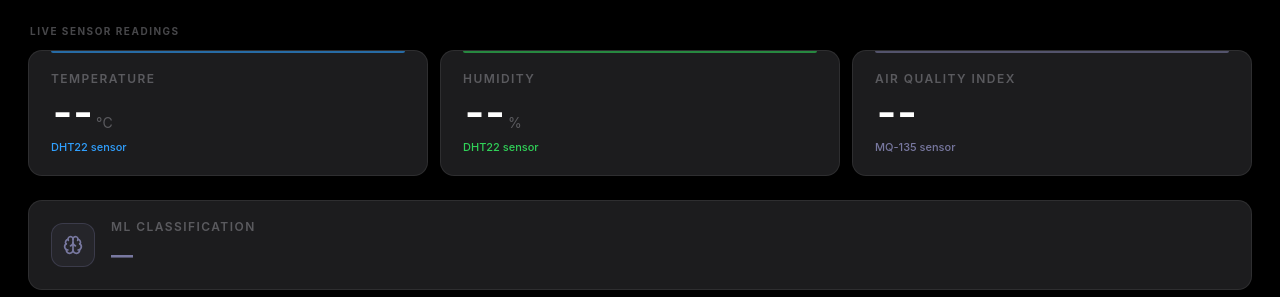
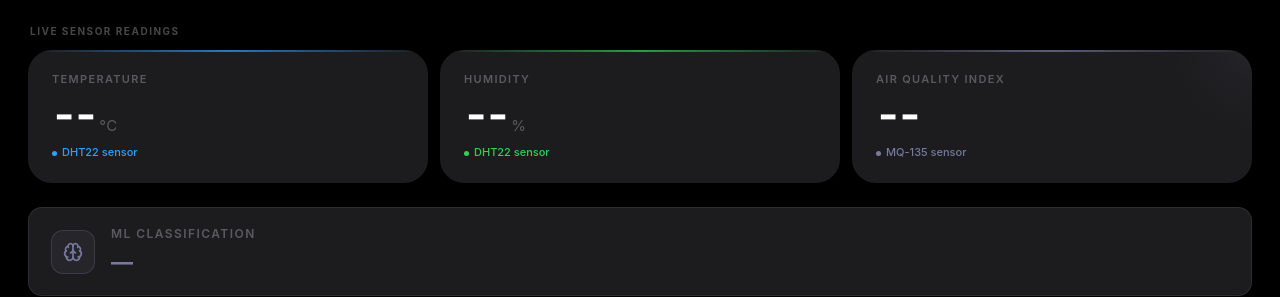
Before and after one commit to vimesh630/air-quality-measuring-edge-AI, a React (Vite) app in the folder aqm-react/: page / in a window 1280 px wide. Shown: the part 239-536 px from the top of the page. Built offline with nearby package versions, Linux system fonts and the light colour scheme; no server answers.

Commit message:
Dashboard UI update and minor code adjustments

```diff
--- a/aqm-react/src/components/MetricCard.jsx
+++ b/aqm-react/src/components/MetricCard.jsx
@@ -1,57 +1,102 @@
-export default function MetricCard({ label, value, unit, accent, sublabel }) {
+import { useEffect, useRef, useState } from 'react'
+
+function useCountUp(target, duration = 1200) {
+  const [value, setValue] = useState(0)
+  const startRef = useRef(null)
+  const rafRef   = useRef(null)
+
+  useEffect(() => {
+    if (target == null || isNaN(Number(target))) { setValue(target); return }
+    const end = Number(target)
+    const start = performance.now()
+    startRef.current = start
+
+    const step = (now) => {
+      const elapsed = now - start
+      const progress = Math.min(elapsed / duration, 1)
+      // ease out cubic
+      const ease = 1 - Math.pow(1 - progress, 3)
+      const current = Math.round(ease * end * 10) / 10
+      setValue(current)
+      if (progress < 1) rafRef.current = requestAnimationFrame(step)
+    }
+    rafRef.current = requestAnimationFrame(step)
+    return () => { if (rafRef.current) cancelAnimationFrame(rafRef.current) }
+  }, [target, duration])
+
+  return value
+}
+
+export default function MetricCard({ label, value, unit, accent, sublabel, raw, darkMode = true }) {
+  // Animate numeric values
+  const numericRaw = raw != null ? Number(raw) : (value !== '--' ? Number(value) : null)
+  const animated   = useCountUp(numericRaw)
+  const displayVal = (numericRaw != null && !isNaN(numericRaw))
+    ? (numericRaw % 1 !== 0 ? animated.toFixed(1) : Math.round(animated))
+    : value
+
   return (
     <div
-      className="fade-up"
+      className="fade-up glass-card"
       style={{
-        background: 'var(--bg-card)',
-        border: '1px solid var(--border)',
-        borderRadius: 14,
-        padding: '20px 22px',
-        position: 'relative',
-        overflow: 'hidden',
-        transition: 'border-color 0.2s, transform 0.15s',
         cursor: 'default',
+        transition: 'border-color 0.25s ease, box-shadow 0.25s ease, transform 0.15s ease',
       }}
       onMouseEnter={e => {
-        e.currentTarget.style.borderColor = accent || 'var(--border-mid)'
-        e.currentTarget.style.transform = 'translateY(-1px)'
+        e.currentTarget.style.borderColor = (accent || 'var(--border-mid)')
+        e.currentTarget.style.transform   = 'translateY(-2px)'
+        e.currentTarget.style.boxShadow   = darkMode
+          ? `var(--shadow-card), 0 0 20px ${accent || 'rgba(41,121,255,0.15)'}66`
+          : '0 12px 30px rgba(0,0,0,0.08), 0 4px 10px rgba(0,0,0,0.03)'
       }}
       onMouseLeave={e => {
         e.currentTarget.style.borderColor = 'var(--border)'
-        e.currentTarget.style.transform = 'translateY(0)'
+        e.currentTarget.style.transform   = 'translateY(0)'
+        e.currentTarget.style.boxShadow   = 'var(--shadow-card)'
       }}
     >
-      {/* Accent line at top */}
+      {/* Top accent bar */}
       <div style={{
-        position: 'absolute', top: 0, left: 22, right: 22, height: 2,
-        background: accent || 'var(--blue)',
-        borderRadius: '0 0 2px 2px',
-        opacity: 0.6
+        position: 'absolute', top: 0, left: 0, right: 0, height: 2,
+        background: `linear-gradient(90deg, transparent, ${accent || 'var(--blue)'}, transparent)`,
+        opacity: 0.7,
+        borderRadius: '16px 16px 0 0',
+      }} />
+
+      {/* Corner glow */}
+      <div style={{
+        position: 'absolute', top: 0, right: 0,
+        width: 80, height: 80,
+        background: darkMode
+          ? `radial-gradient(circle at top right, ${accent || 'var(--blue)'}15, transparent 70%)`
+          : 'transparent',
+        borderRadius: '0 16px 0 0',
+        pointerEvents: 'none'
       }} />
 
       <div style={{
-        fontSize: 12, fontWeight: 600,
+        fontSize: 11, fontWeight: 600,
         color: 'var(--text-3)',
         letterSpacing: '0.12em',
         textTransform: 'uppercase',
-        marginBottom: 10
+        marginBottom: 12
       }}>
         {label}
       </div>
 
       <div style={{ display: 'flex', alignItems: 'baseline', gap: 4 }}>
         <span style={{
-          fontSize: 36, fontWeight: 700,
+          fontSize: 38, fontWeight: 700,
           color: 'var(--text-1)',
           letterSpacing: '-0.03em',
           lineHeight: 1,
           fontFamily: 'var(--mono)'
         }}>
-          {value}
+          {displayVal}
         </span>
         {unit && (
           <span style={{
-            fontSize: 14, fontWeight: 400,
+            fontSize: 15, fontWeight: 400,
             color: 'var(--text-3)',
             letterSpacing: '0.02em'
           }}>
@@ -62,9 +107,14 @@ export default function MetricCard({ label, value, unit, accent, sublabel }) {
 
       {sublabel && (
         <div style={{
-          fontSize: 11, color: accent || 'var(--blue)',
-          marginTop: 6, fontWeight: 500
+          fontSize: 11, color: accent || 'var(--blue-bright)',
+          marginTop: 8, fontWeight: 500,
+          display: 'flex', alignItems: 'center', gap: 5
         }}>
+          <div style={{
+            width: 5, height: 5, borderRadius: '50%',
+            background: accent || 'var(--blue-bright)',
+          }} />
           {sublabel}
         </div>
       )}
```
Also changed, not shown: aqm-react/src/components/HealthScore.jsx (line endings or trailing spaces).
